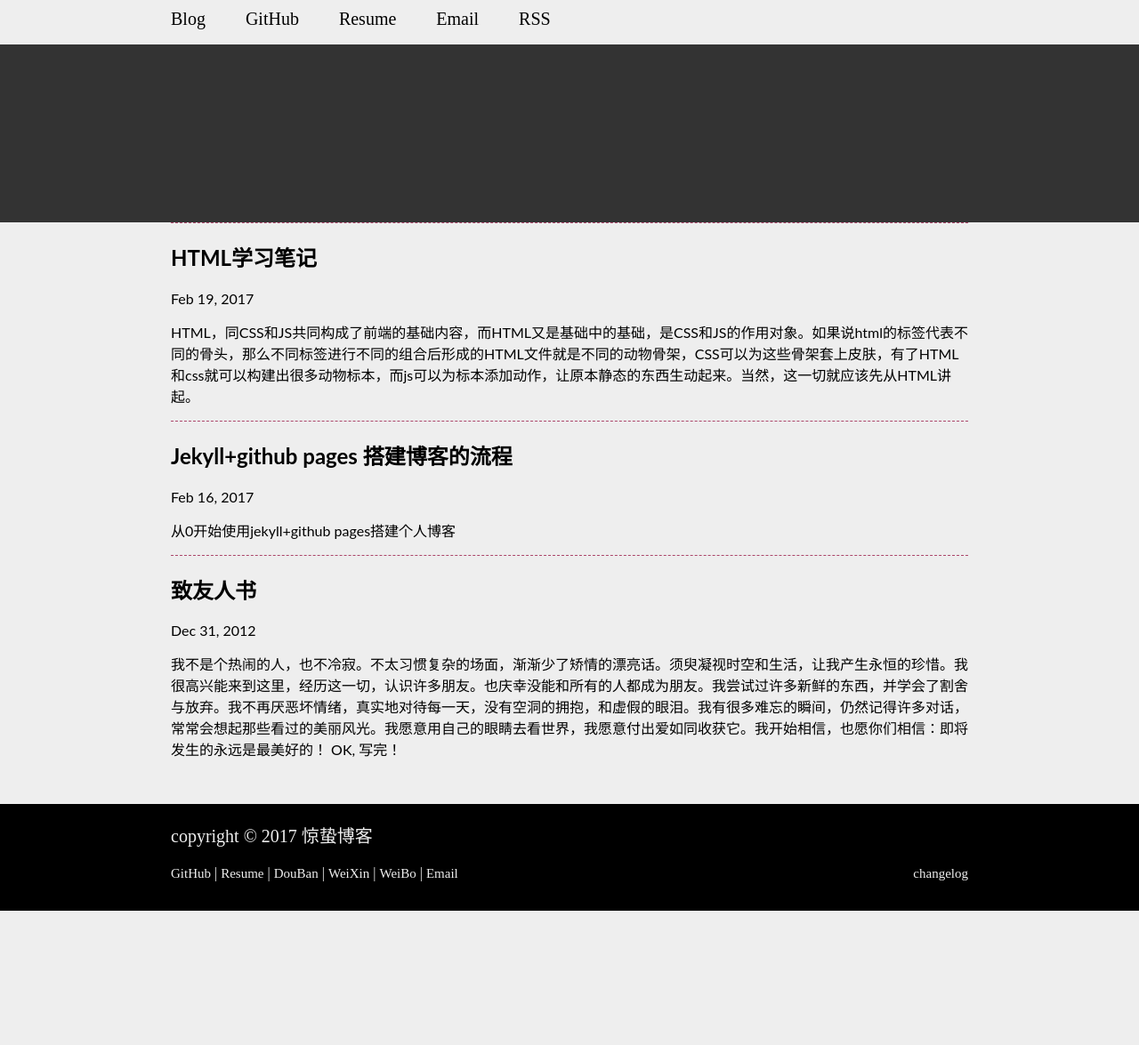
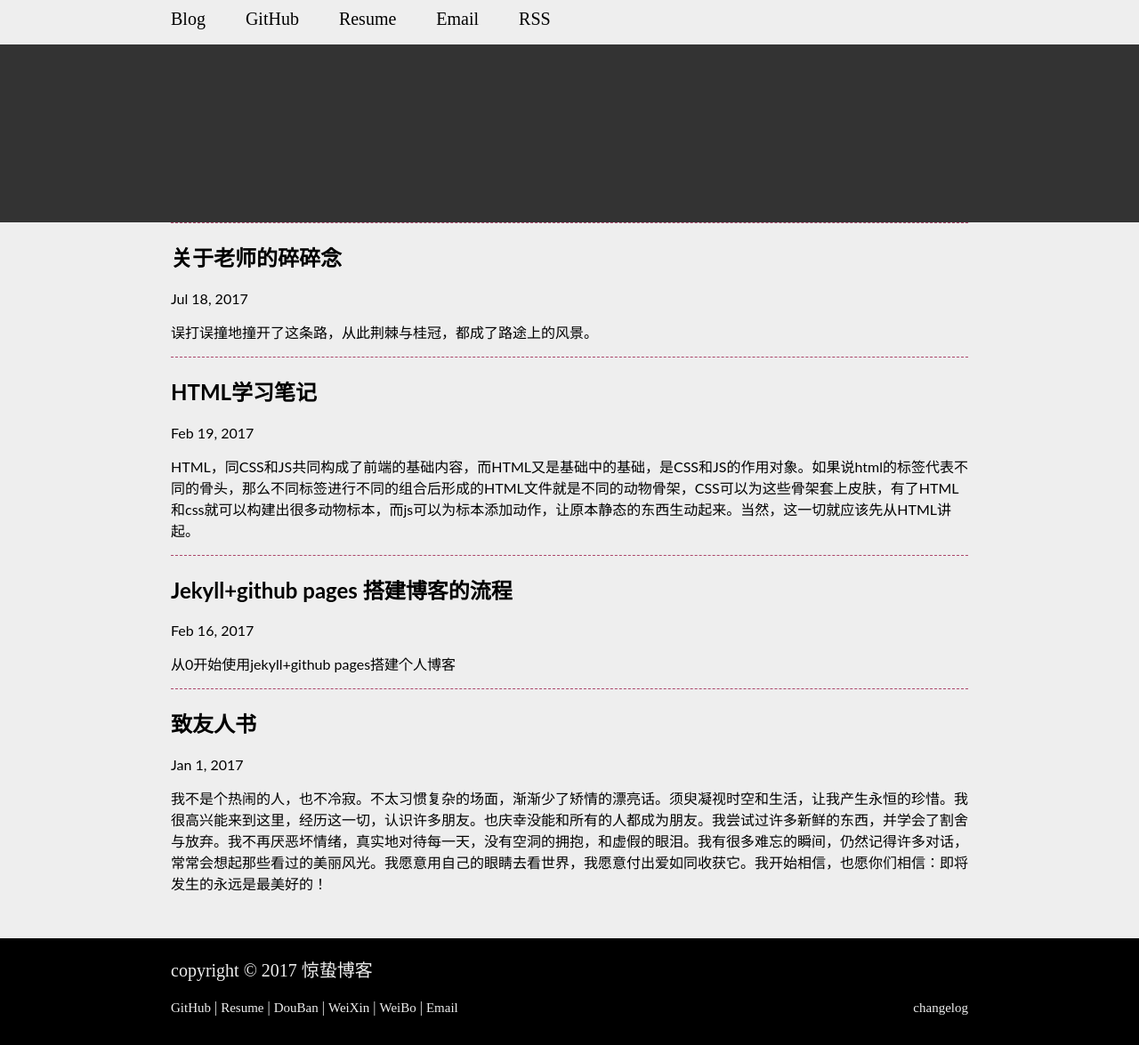
Before and after one commit to Machaooo/Machaooo.github.io, a Jekyll site: the page built from index.html, in a window 1280 px wide. Shown: the whole page at 89% size. Built offline with Jekyll 4.4.1, drawn with Linux system fonts in a browser that asks for light colours; the list of posts is cut into pages by our own code; before the commit the page ends 1024 px from its top, so only the background shows below that; some of the changed lines change nothing that is shown.

Commit message:
new post

```diff
--- a/_posts/2012-12-31-To-my-friends.md
+++ b/_posts/2017-01-01-To-my-friends.md
@@ -6,7 +6,8 @@ tags: 年终总结
 ---
 
 我不是个热闹的人，也不冷寂。不太习惯复杂的场面，渐渐少了矫情的漂亮话。须臾凝视时空和生活，让我产生永恒的珍惜。我很高兴能来到这里，经历这一切，认识许多朋友。也庆幸没能和所有的人都成为朋友。我尝试过许多新鲜的东西，并学会了割舍与放弃。我不再厌恶坏情绪，真实地对待每一天，没有空洞的拥抱，和虚假的眼泪。我有很多难忘的瞬间，仍然记得许多对话，常常会想起那些看过的美丽风光。我愿意用自己的眼睛去看世界，我愿意付出爱如同收获它。我开始相信，也愿你们相信：即将发生的永远是最美好的！
- OK, 写完！
+
+
 
 
 下面的话出自一部我很喜欢的电影《返老还童》，我会经常看看这些文字，希望和你们共勉。 :)
--- /dev/null
+++ b/_posts/2017-07-18-How-to-be-a-good-teacher.md
@@ -0,0 +1,60 @@
+---
+layout: post
+title: 关于老师的碎碎念
+date: 2017-07-18
+excerpt: 误打误撞地撞开了这条路，从此荆棘与桂冠，都成了路途上的风景。
+---
+
+2017年7月18日，第一次作为老师的角色站到了讲台上，内心有惶恐，有不安，有对每个孩子是否能接受我所讲的内容有犹疑。但与此同时，一个貌似无解的矛盾以及一个制度化的问题摆在了我的面前。
+
+每个行业都有其特殊性，而教师这一传统行业尤其的特殊。当各地辅导机构如雨后春笋般向外冒得时候，辅导机构的老师本身，具备了两面性。以往学校里的老师，经济收入可以说与自己的学生之间的联系并没有那么强，因此对待自己的学生能够更接近老师的这一角色而非学校的一名员工的角色。而辅导机构则不同，老师的收入中有很大一部分来源于自己的班级数量，而班级数量和学生数量密切相关。因此，辅导机构的老师，具备两个比较鲜明的角色。
+
+一个自然是老师这一角色，作为老师，自然都应该是希望自己的学生能有提升的（起码是成绩方面的提升），但是老师这一角色和医生以及律师这些角色有一个相似点，就是工作不太容易进行过程监管，比如同样是一份讲义，做到可以用的程度和做到可以结册出版发行的程度，之间还是有很大很大的差距的，但是这个讲义究竟做到了什么程度，却不是很好判断；在授课过程中，同样的内容，充分的准备和随意的准备都可以把课上完，但教学的质量却很难判断。因而，在作为老师的过程中，更多的要看老师自己的责任心。负责的老师，可能更多的把自己的精力投入到学生的身上，除了做好常规的备课、上课、课后答疑等，还会根据每个孩子不同的性格和目前的学习水平进行针对性的指导，但这样一来，所花费的时间自然也是个无底洞。是否愿意付出自己的业余时间去帮助学生，是一个老师自我反省时的一个衡量标准，当然，这只能用于老师自省，别人并无权加以评判。
+
+但是作为辅导机构的老师，同时还兼有员工这一角色。作为员工，或者作为一个普通人，能够严格按照公司规定，不迟到早退已经算是比较难得了。如果还要求在工作时间以外付出自己的时间与精力在工作上，并且公司以老师工作过程难以监管衡量等各种理由拒绝给以直接的回报或者奖励，那对员工的要求未免有点违背人性了。
+
+所以，作为辅导机构的老师或者说员工，必然面对这样一个矛盾，就是身为老师的角色时，要求额外付出自己的时间；而身为员工的时候，则出于本性的要捍卫自己的业余时间。
+
+而这一矛盾的解决办法，主要有以下几种；
+
+一、身为老师，自愿付出自己的额外时间完善自己的工作内容。因为一般正常的上班时间，工作的成果基本上只能说过得去，比如讲义制作，比如备课充分程度等等，但优化与完善是一个时间的无底洞，对孩子针对性的指导更是一个时间的无底洞。做出此选择，可以说对得起身为老师的这样一份责任，自己问心无愧。但必然面对的问题是：自己的额外付出的时间并不会有直接的经济回报；可能对其他的工作伙伴造成一定的压力，不利于团队团结与轻松愉快的工作氛围的营造（毕竟人生有限，尽己所能的让自己每天过的不难过，而不是冲着所谓的利益而勾心斗角，尤其是老师这个角色，应该尽可能让自己简单一点）
+
+二、每天按时上下班，该放假放假，该休息休息，在上班时间尽量提高效率。这样的好处自然不必多说，有明确的个人支配时间，对公司是一个合格的员工，对孩子，也可以算是一个合格的老师。但劣势也是有的，上文提到，优化以及针对性的指导所需的时间是无尽的，这一部分工作不做，短期内应该不会有什么特别明显的影响，但当行业趋于饱和开始面临行业内的调整的时候，这一部分没有做好，对公司而言，自然有倒闭或被兼并的风险，对自己而言，如果想要继续呆在业内，自身的核心竞争力可能并不会非常大。
+
+目前我所能想到的大概只有以上两种应对办法，孰优孰劣，我目前还无法判断，是否还有其他较大的影响因素我尚未考虑到，我目前也无法判断。
+
+这是我面对的一个矛盾，下面再谈谈一个制度。
+
+目前市面上谈的上规模化的教育机构，大概只有学而思、新东方，或者再加上星火，除此以外，一般都相对较小。而对于小机构，劣势在于生源。一方面，很多学生选择了以上三家比较大的机构，剩下的学生看到了大机构逐渐鱼龙混杂，不愿意去而选择了小的机构，而小机构数量众多，将为数不多的学生进一步分流。此外，还有一部分看到目前教育行业比较好做而进入投机的人，进一步搅乱市场，并且影响到小公司的集体声誉。好在目前来看，整个行业还未饱和，但每一届的人数终归是有限的，进一步发展下去，市场饱和是必然的。而当那一刻来临，没有积淀的小公司的日子自然是不好过的，要么是被几家大公司兼并，要么是被做的比较好的小公司（或者到那时已经成为了具有一定规模的公司）兼并。
+
+但在一个小的教育机构逐渐成长的过程中，必然面临着一个制度化的问题。由于大公司存在的种种问题（包括薪资等等），大公司中的一些没有能够晋升的老人离职单干（这也是目前教育行业小机构丛生的原因之一吧）。在小机构成立的开始，一切都好说，毕竟创业伊始，主要解决的都是公司生死攸关的大事。但是当机构渐渐稳定下来，人员逐渐增多，管理者必然会体会到得制度化的重要性，但是由于小机构的管理者并不会有太多的参照，所以最终很有可能还是继承离职之前大公司的那一套东西。当然，如果真的走了这一条路，而且幸运的在行业调整之前发展起来，那么公司生存应该是没有问题的，但必然会面临之前大公司的同样的问题，只不过这次小公司的创业成功者坐在了之前大公司的老板的位置上，离职的换成了其他的和他之前在大公司情况类似的员工。
+
+当然，小公司的好处，在于体量较小，调整起来更加灵活，但同时面临一个问题，就是为数不多的每一个老师，都很重要，也就是说，公司越小，老师越少，每一个老师就越重要。
+
+而此处要谈的制度，主要是人事及行政相关的制度。
+
+在人事制度方面，主要有考勤制度、奖惩制度、福利与工资制度、考核制度以及对员工义务与权利的明确规定。
+
+在考勤制度方面，由于各个老师的班级数量及上课时间不同，且早中晚都会有课程安排，因此在考勤方面应该特别注意，统筹考虑各种情况。大概要考虑的因素包括但不限于：同一天的班级数量、授课时间是上午、下午还是晚上、寒暑期与春秋期如何加以区别、寒暑期上课期间究竟是课前到还是正常坐班、春秋期周一到周五和周末的工作时间如何区分，上班迟到和上课迟到的奖惩制度等等。
+
+在奖惩制度方面，应订立明确的规则，比如讲义做的好要奖励，这个好的标准是什么？比如讲义做得不好要惩罚，这个不好的标准又是什么？只有其他制度明确，奖惩制度才能实行下去。
+
+在福利与工资制度方面，也应该予以明确。比如员工生日公司发200元福利，员工家属去世慰问金福利，第一次之后就一以贯之。工资标准怎么定？调薪怎么调？都应该有一个明确的标准。
+
+考核制度方面，应该尽量避免或减少人考核人的因素，因为这一过程中主观因素太多。尽量简选一些客观的标准。比如学生增长速率，或者学习水平出现质的飞跃的学生人数（质的飞跃，比如平均水平75的考到了90，但这一标准可操作性差）。
+
+对员工义务与权利的明确规定很重要。员工自身也只有在明确自己的义务与权利的基础之上，才能够知道什么是该做的，什么是该享有的。
+
+在行政制度方面，主要有会议制度、文件管理制度、工作协调制度、出差值班与工作时间制度。
+
+在会议制度方面，会前尽量邮件告知大家与会内容，这样会议才是一个汇合大家商议商讨的过程，而不是一个上传下达的形式主义，毕竟如果不需要商讨只需要下达的内容发个邮件通知一下就可以了。而会议结束之后，应该将会议主要内容成文并邮件告知与会的各位。否则会议没有形成任何之后可以参照的结果，会议的时间就被浪费掉了。
+
+在文件管理制度方面，关于教学活动，教育机构主要有入学测试卷、教学过程中的讲义、备课笔记、习题、测试卷等等；关于学生信息方面，主要有学生的入学信息、学生的档案、学生的学习过程记录文件；关于人事方面，主要有简历存档、员工档案信息、教师教学过程文件等；关于制度方面，应该有各个版本规章制度的存档等。
+
+在工作协调制度方面，确立一个最基本的沟通工具，关于教学与工作的事宜尽量通过邮件沟通，如果双方就教学或工作方面达成某一共识，为避免后期不必要的麻烦，尽量通过邮件总结确认。对公司制度或其他方面的建议，也尽量通过邮件发送。
+
+工作时间制度以上已经探讨过，此处不再赘述。
+
+公司从零到一，其间必有艰辛，作为员工，对工作尽量少夹杂个人情感，少一些抱怨，多一些沟通与宽容。尽量减少管理者与员工之间的矛盾，或者说遇到矛盾时，要心平气和的去交流，及时的处理管理者与员工之间或者员工与该员工之间的矛盾，不要让情绪积压与酝酿。
+
+身为一名教师，我只求仰不愧于天，俯不怍于人。哪怕能让这世界因我的存在而多一点点的快乐，我此生便已无憾。
```
